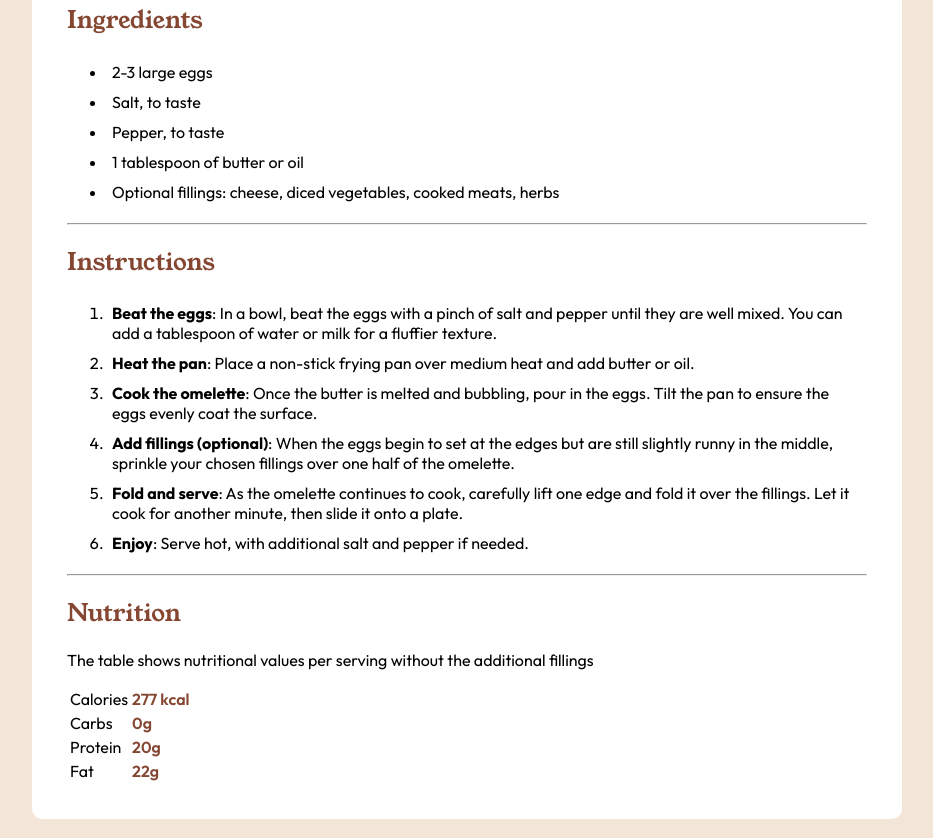
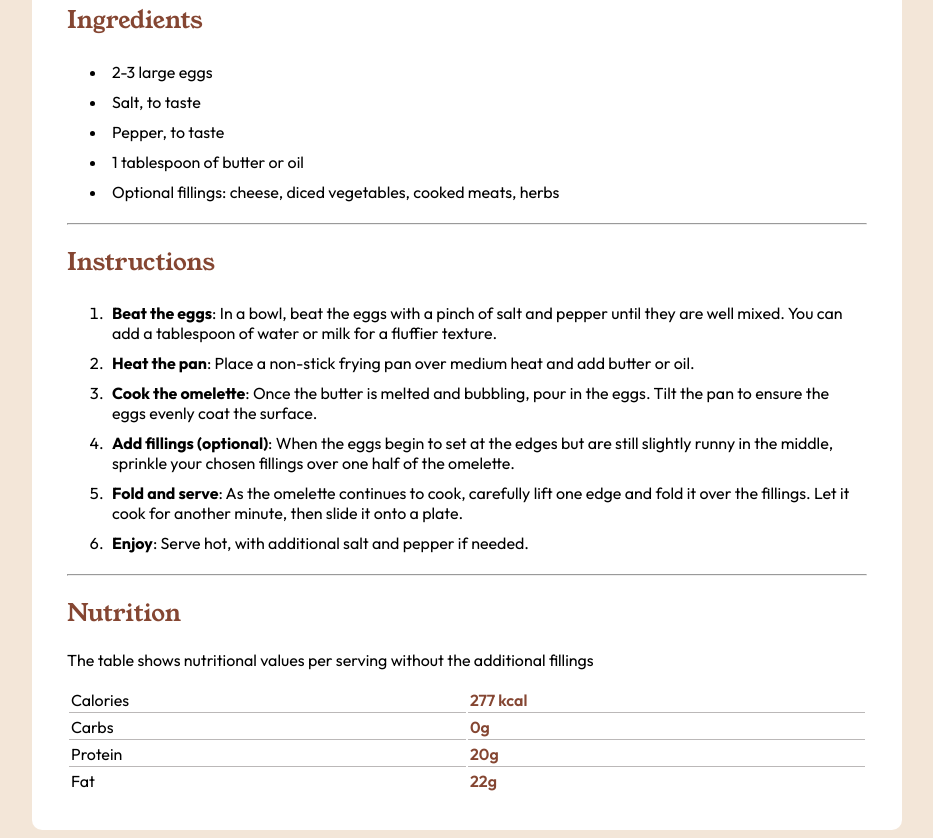
Before and after one commit to maxil0n/recipe-page-challenge, a plain HTML site: page index.html in a window 1280 px wide. Shown: the part 751-1589 px from the top of the page, without its empty margins (173-1106 px from the left). Drawn offline with Linux system fonts and the light colour scheme.

Commit message:
html feature

```diff
--- a/index.html
+++ b/index.html
@@ -73,20 +73,20 @@
             <p class="nutrition__content">The table shows nutritional values per serving without the additional fillings</p>
             <table class="container__table">
                 <tr>
-                    <td class="table__item">Calories</td>
-                    <td class="table__item table__item--brown">277 kcal</td>
+                    <td class="table__item table__item--border">Calories</td>
+                    <th class="table__item table__item--brown table__item--border">277 kcal</th>
                 </tr>
                 <tr>
-                    <td class="table__item">Carbs</td>
-                    <td class="table__item table__item--brown">0g</td>
+                    <td class="table__item table__item--border">Carbs</td>
+                    <th class="table__item table__item--brown table__item--border">0g</th>
                 </tr>
                 <tr>
-                    <td class="table__item">Protein</td>
-                    <td class="table__item table__item--brown">20g</td>
+                    <td class="table__item table__item--border">Protein</td>
+                    <th class="table__item table__item--brown table__item--border">20g</th>
                 </tr>
                 <tr>
                     <td class="table__item">Fat</td>
-                    <td class="table__item table__item--brown">22g</td>
+                    <th class="table__item table__item--brown">22g</th>
                 </tr>
             </table>
         </section>
--- a/styles.css
+++ b/styles.css
@@ -57,14 +57,24 @@ body {
     font-family: 'Outfit';
 }
 
+.container__table {
+    width: 100%;
+}
+
 .table__item {
     font-family: 'Outfit';
+    width: 50%;
+    padding: 2px;
 }
 
 .table__item--brown {
     color: hsl(14, 45%, 36%);
     font-weight: 600;
+    text-align: left;
+}
 
+.table__item--border {
+    border-bottom: 1px solid #bbb8b8;
 }
 
 /* @media (min-width: 375px) and (max-width: 450px ) {
```
